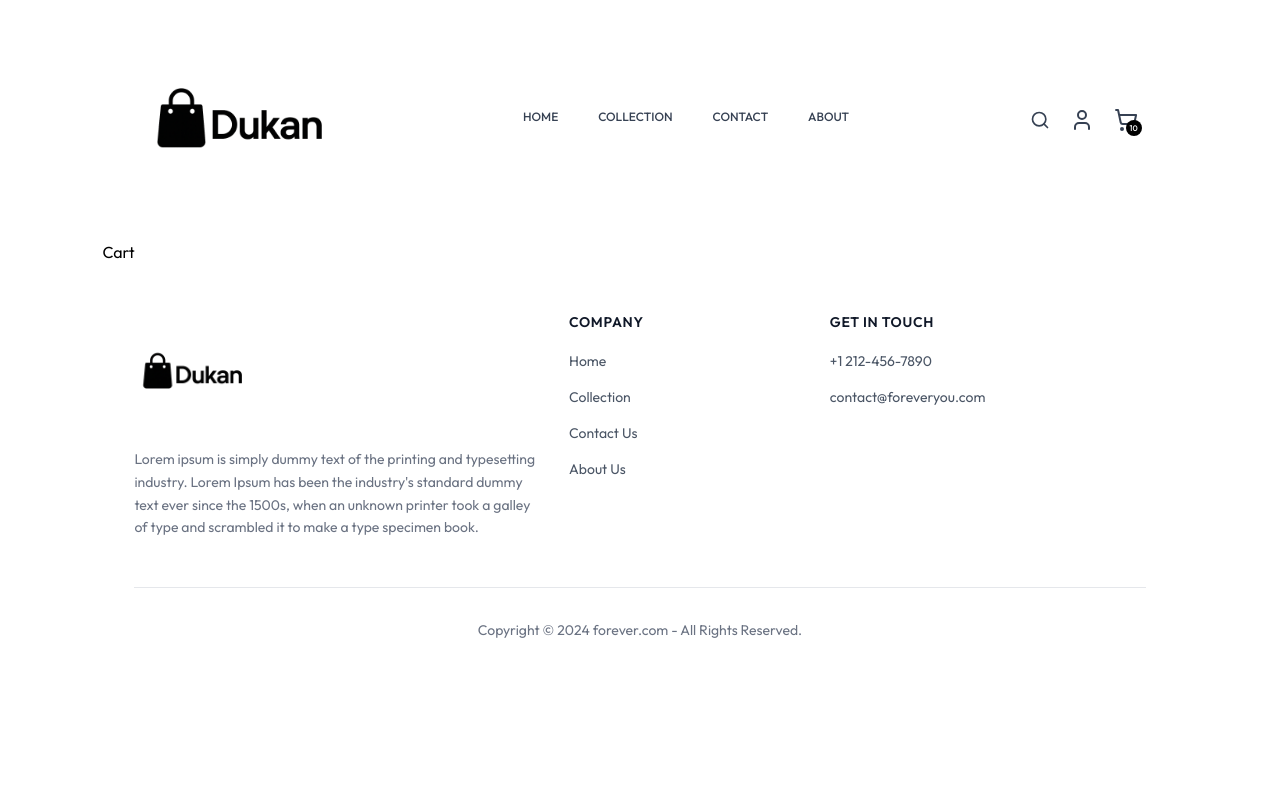
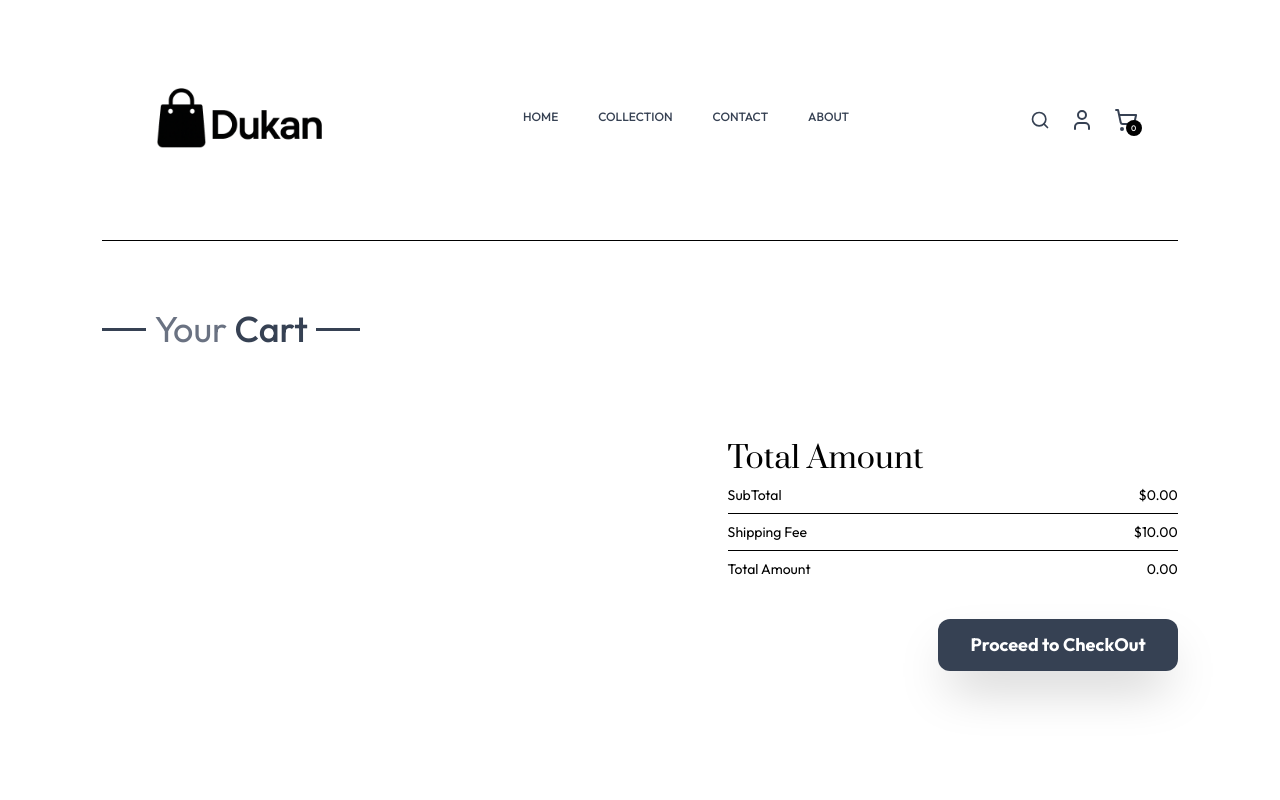
Before and after one commit to KamilHassan78608/E-Commerce-Store, a React (Vite) app in the folder frontend/: page /cart in a window 1280 px wide. Shown: the top 800 px of the page. Built offline with nearby package versions, Linux system fonts and the light colour scheme; a web font is replaced by a local one.

Commit message:
Cart Section Added

```diff
--- a/frontend/package.json
+++ b/frontend/package.json
@@ -11,6 +11,7 @@
   },
   "dependencies": {
     "@tailwindcss/vite": "^4.1.16",
+    "framer-motion": "^12.23.24",
     "lucide-react": "^0.553.0",
     "react": "^19.1.1",
     "react-dom": "^19.1.1",
--- a/frontend/src/Pages/Cart.jsx
+++ b/frontend/src/Pages/Cart.jsx
@@ -1,11 +1,75 @@
-import React from 'react'
+import React, { useContext, useEffect, useState } from 'react'
+import { ShopContext } from '../contents/ShopContext'
+import Title from '../components/Title'
+import { Trash2 } from "lucide-react";
+import TotalCart from './TotalCart';
+
 
 const Cart = () => {
-  return (
+  const {products , cart , Currency, updateQuantity} = useContext(ShopContext);
+  const [cartData, setcartData] = useState([]);
+
+  useEffect(() => {
+    const tempData = [];
+    for(const items in cart){
+      for(const item in cart[items]){
+        if(cart[items][item] > 0){
+          tempData.push({
+            _id: items,
+            size: item,
+            quantity: cart[items][item]
+          })
+        }
+      }
+    }
+    setcartData(tempData);
+  }, [cart]);
+
+ return (
+  <>
+  <div className='border-t pt-14'>
+    <div className='text-2xl mb-3'>
+      <Title text1="Your" text2="Cart"/>
+    </div>
     <div>
-      Cart
+      {
+        cartData.map((item, index)=>{
+          const product = products.find((prod) => prod._id === item._id);
+          return(
+            <div key={index} className='py-4 border-t text-gray-700 grid grid-cols-[4fr_0.5fr_0.5fr] sm:grid-cols-[4fr_2fr_0.5fr] items-center gap-4'>
+              <div className='flex items-start gap-6'>
+                <img src={product.image} className='w-16 sm:w-20' alt="" />
+                <div>
+                  <p className='text-xs sm:text-lg font-medium'>{product.name}</p>
+                  <div className='flex items-center gap-5 mt-2'>
+                    <p>{Currency}{product.price}</p>
+                    <h1 className='px-2 sm:px-3 sm:py-1 border bg-slate-100'>Total Price {product.price * item.quantity} {Currency}</h1>
+                    <p className='px-2 sm:px-3 sm:py-1 border bg-slate-100'>{item.size}</p>
+                  </div>
+                </div>
+              </div>
+              <input type="number"min={1} defaultValue={item.quantity} className='border max-w-10 sm:max-w-20 px-1 sm:px-2 py-1'
+              onChange={(e) => e.target.value === '' || e.target.value === '0' ? null : updateQuantity(item._id, item.size, Number(e.target.value))}
+              />
+              <Trash2 onClick={() => updateQuantity(item._id, item.size, 0)} className='cursor-pointer' />
+            </div>
+          )
+        })
+      }
     </div>
-  )
+    <div className='flex justify-end my-20'>
+      <div className='w-full sm:w-[450px]'>
+        <TotalCart />
+        <div className='w-full text-end'>
+          <button className='bg-gray-700 px-8 py-3 text-white cursor-pointer text-lg font-bold active:bg-black rounded-xl shadow-2xl mt-10 transition-all duration-300 hover:-translate-y-2'>Proceed to CheckOut</button>
+
+        </div>
+      </div>
+    </div>
+  </div>
+  </>
+);
+
 }
 
 export default Cart
--- a/frontend/src/Pages/Products.jsx
+++ b/frontend/src/Pages/Products.jsx
@@ -7,7 +7,7 @@ import RelatedProducts from '../components/RelatedProducts';
 const Products = () => {
 
   const { productId } = useParams();
-  const { products, Currency } = useContext(ShopContext);
+  const { products, Currency, addToCart  } = useContext(ShopContext);
   const [productData, setproductData] = useState([]);
   const [image, setimage] = useState('');
   const [size, setsize] = useState('');
@@ -34,15 +34,15 @@ const Products = () => {
         <div className="flex-1 flex flex-col-reverse sm:flex-row gap-3">
 
           <div className="flex sm:flex-col overflow-x-auto sm:overflow-y-auto w-full sm:w-[18%] gap-3">
-            <img src={image} className="w-[24%] sm:w-full cursor-pointer shrink-0" />
-            <img src={image} className="w-[24%] sm:w-full cursor-pointer shrink-0" />
-            <img src={image} className="w-[24%] sm:w-full cursor-pointer shrink-0" />
-            <img src={image} className="w-[24%] sm:w-full cursor-pointer shrink-0" />
+            <img src={image} alt='image' className="w-[24%] sm:w-full cursor-pointer shrink-0" />
+            <img src={image} alt='image' className="w-[24%] sm:w-full cursor-pointer shrink-0" />
+            <img src={image} alt='image' className="w-[24%] sm:w-full cursor-pointer shrink-0" />
+            <img src={image} alt='image' className="w-[24%] sm:w-full cursor-pointer shrink-0" />
           </div>
 
           {/* Main Image */}
           <div className="w-full sm:w-[82%]">
-            <img src={image} className="w-full h-auto rounded" />
+            <img src={image} alt='image' className="w-full h-auto rounded" />
           </div>
         </div>
 
@@ -75,7 +75,7 @@ const Products = () => {
               }
             </div>
           </div>
-          <button className='bg-gray-700 px-8 py-3 text-white cursor-pointer text-lg font-bold active:bg-black rounded-xl shadow-2xl'>Add to Cart</button>
+          <button onClick={()=>addToCart(productData._id, size)} className='bg-gray-700 px-8 py-3 text-white cursor-pointer text-lg font-bold active:bg-black rounded-xl shadow-2xl'>Add to Cart</button>
           <hr className='mt-8 sm:w-4/5' />
           <div className='text-sm text-gray-500 mt-5 flex flex-col gap-1'>
             <p>100% Original Product.</p>
--- /dev/null
+++ b/frontend/src/Pages/TotalCart.jsx
@@ -0,0 +1,34 @@
+import React, { useContext } from 'react'
+import { ShopContext } from '../contents/ShopContext'
+import Title from '../components/Title';
+
+const TotalCart = () => {
+
+    const {Currency, delivery_fee, getTotalAmount} = useContext(ShopContext);
+
+  return (
+    <div className='w-full'>
+        <div className='text-3xl'>
+            <h1 className='prata-regular font-extrabold'>Total Amount</h1>
+        </div>
+        <div className='flex flex-col gap-2 mt-2 text-sm'>
+            <div className='flex justify-between'>
+                <p>SubTotal</p>
+                <p>{Currency}{getTotalAmount()}.00</p>
+            </div>
+            <hr />
+            <div className='flex justify-between'>
+                <p>Shipping Fee</p>
+                <p>{Currency}{delivery_fee}.00</p>
+            </div>
+            <hr />
+            <div className='flex justify-between'>
+                <p>Total Amount</p>
+                <p>{getTotalAmount() === 0 ? 0 : getTotalAmount() + delivery_fee}.00</p>
+            </div>
+        </div>
+    </div>
+  )
+}
+
+export default TotalCart
--- a/frontend/src/components/BestSeller.jsx
+++ b/frontend/src/components/BestSeller.jsx
@@ -20,7 +20,7 @@ const BestSeller = () => {
             <p className='w-3/4 m-auto text-xs sm:text-sm md:text-base text-gray-600'>Lorem ipsum dolor sit amet consectetur adipisicing elit. Ducimus explicabo omnis deleniti quos doloremque?</p>
         </div>
         {/* Rendering Products */}
-        <div className='grid grid-cols-2 md:grid-cols-3 lg:grid-cols-4 gap-6 my-10'>
+        <div className='grid grid-cols-2 md:grid-cols-3 lg:grid-cols-5 gap-6 my-10'>
             {
                 bestSeller.map((item) => (
                     <ProductItem key={item._id} id={item._id} name={item.name} description={item.description} price={item.price} image={item.image} />
--- a/frontend/src/components/LatestCollection.jsx
+++ b/frontend/src/components/LatestCollection.jsx
@@ -10,7 +10,6 @@ const LatestCollection = () => {
 
     useEffect(() => {
         setLatestProducts(products.slice(0, 8));
-
     }, [products])
 
   return (
@@ -20,7 +19,7 @@ const LatestCollection = () => {
             <p className='w-3/4 m-auto text-xs sm:text-sm md:text-base text-gray-600'>Lorem ipsum dolor sit amet consectetur adipisicing elit. Ducimus explicabo omnis deleniti quos doloremque?</p>
         </div>
         {/* Rendering Products */}
-        <div className='grid grid-cols-2 md:grid-cols-3 lg:grid-cols-4 gap-6 my-10'>
+        <div className='grid grid-cols-2 md:grid-cols-3 lg:grid-cols-5 gap-6 my-10'>
             {
                 latestProducts.map((item) => (
                     <ProductItem key={item._id} id={item._id} name={item.name} description={item.description} price={item.price} image={item.image} />
--- a/frontend/src/components/Navbar.jsx
+++ b/frontend/src/components/Navbar.jsx
@@ -8,7 +8,7 @@ const Navbar = () => {
   const navigate = useNavigate();
 
   const [isVisible, setIsVisible] = useState(false);
-  const { setshowsearch, showsearch } = useContext(ShopContext)
+  const { setshowsearch, showsearch, countCartItems } = useContext(ShopContext)
 
   const handlesearch = () => {
     setshowsearch(!showsearch);
@@ -72,7 +72,7 @@ const Navbar = () => {
         {/* Cart */}
         <Link to="/cart" className="relative">
           <ShoppingCart className="w-6 h-6 text-gray-700 cursor-pointer hover:text-black transition-colors duration-300" />
-          <p className="absolute -right-1 -bottom-1 w-4 text-center leading-4 bg-black text-white aspect-square rounded-full text-[8px]">10</p>
+          <p className="absolute -right-1 -bottom-1 w-4 text-center leading-4 bg-black text-white aspect-square rounded-full text-[8px]">{countCartItems()}</p>
         </Link>
 
         {/* Mobile Menu Icon */}
--- a/frontend/src/components/RelatedProducts.jsx
+++ b/frontend/src/components/RelatedProducts.jsx
@@ -28,7 +28,7 @@ const RelatedProducts = ({category, subCategory}) => {
       <div className='grid grid-cols-2 sm:grid-cols-3 md:grid-cols-4 lg:grid-cols-5 gap-4 gap-y-6'>
         {
           related.map((item) => (
-            <ProductItem key={item._id} id={item._id} name={item.name} price={item.price} image={item.image} />
+            <ProductItem key={item._id} id={item._id} name={item.name} price={item.price} image={item.image}/>
           ))
         }
       </div>
--- a/frontend/src/contents/ShopContext.jsx
+++ b/frontend/src/contents/ShopContext.jsx
@@ -1,6 +1,7 @@
-import { createContext } from "react";
+import { createContext, useEffect } from "react";
 import products from '../data/Product'
 import { useState } from "react";
+import { toast } from "react-toastify";
 
 export const ShopContext = createContext();
 
@@ -10,10 +11,77 @@ const ShopContextProvider = (props) => {
     const delivery_fee = 10;
     const [search, setsearch] = useState('');
     const [showsearch, setshowsearch] = useState(false);
+    const [cart, setcart] = useState({});
+
+    const addToCart = async (itemId, size) => {
+        if (!size) {
+            toast.error("Select Any Size");
+            return;
+        }
+        const cartData = structuredClone(cart); //StructuredClone make an exact copy of the object
+        // if we edit the copy the original will not change
+
+        if (cartData[itemId]) {
+            if (cartData[itemId][size]) {
+                cartData[itemId][size] += 1;
+            }else{
+                cartData[itemId][size] = 1;
+            }
+        }else{
+            cartData[itemId] = {};
+            cartData[itemId][size] = 1;
+        }
+        setcart(cartData);
+    }
+
+    const countCartItems = () => {
+        let totalCount = 0;
+        for (const items in cart) {
+            for(const item in cart[items]){
+                try {
+                    if(cart[items][item] > 0){
+                        totalCount += cart[items][item];
+                    }
+                } catch (error) {
+                }
+            }
+        }
+        return totalCount;
+    }
+
+    const updateQuantity = async (itemId, size, quantity) => {
+        let cartData = structuredClone(cart);
+        cartData[itemId][size] = quantity;
+
+        setcart(cartData);
+    }
+
+    const getTotalAmount = () => {
+        let TotalAmount = 0;
+        for(const item in cart){
+            let itemInfo = products.find((product) => product._id === item);
+            for(const items in cart[item]){
+                try {
+                    if (cart[item][items] > 0) {
+                        TotalAmount += itemInfo.price * cart[item][items];
+                    }
+                } catch (error) {
+                    console.error(error);
+
+                }
+            }
+        }
+        return TotalAmount;
+    }
+
+    useEffect(() => {
+        // console.log(cart);
+    }, [cart])
 
     const value = {
-        products, Currency, delivery_fee,
-        search, setsearch, showsearch, setshowsearch
+        products, Currency, delivery_fee, addToCart,
+        search, setsearch, showsearch, setshowsearch,
+        cart, countCartItems, updateQuantity, getTotalAmount
     }
 
     return (
```
Also changed, not shown: frontend/src/App.jsx (+19 -4 lines), frontend/src/components/Hero.jsx (+82 -21 lines), 1 other file (tests, documents, lock files or other folders).
